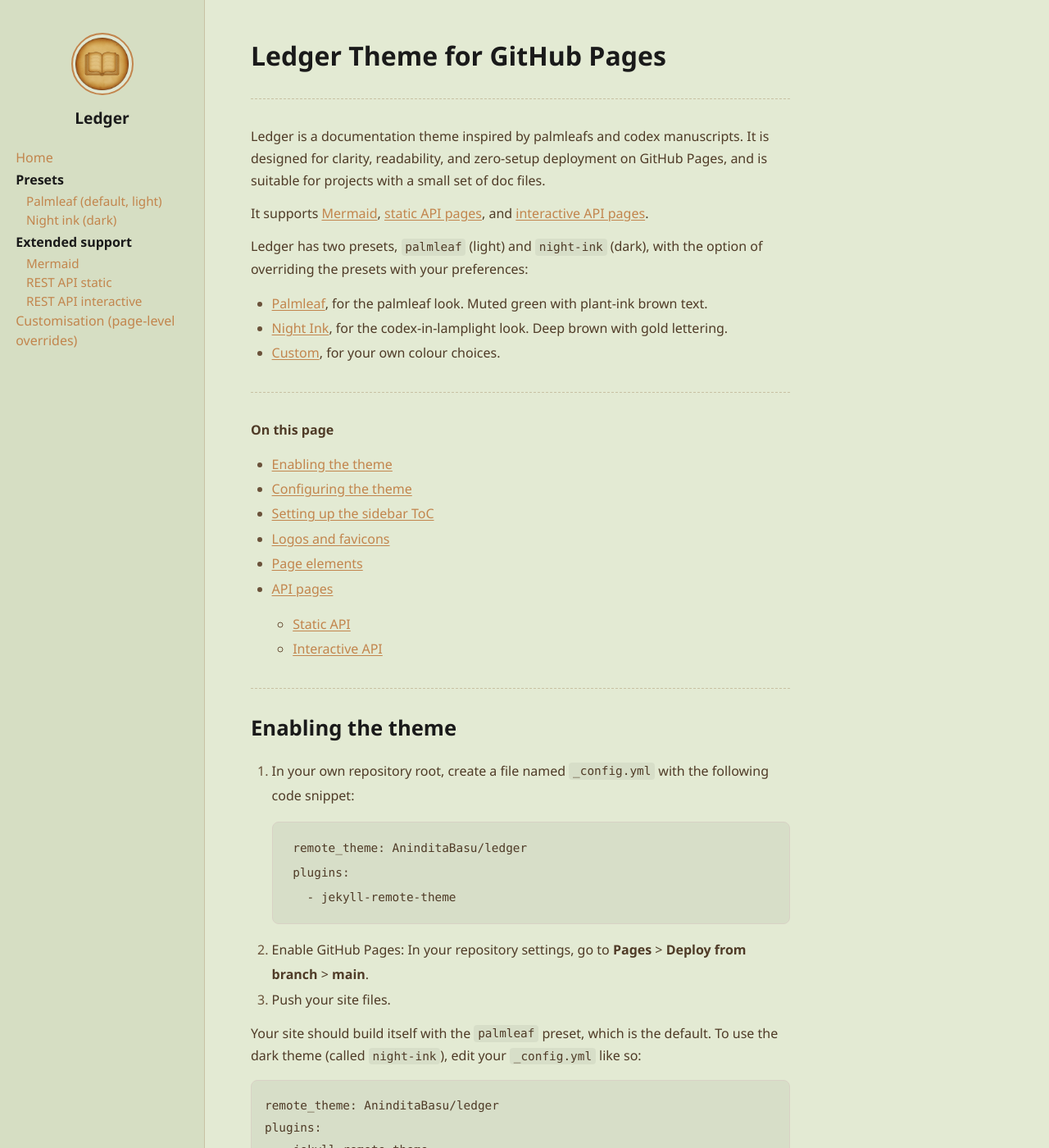
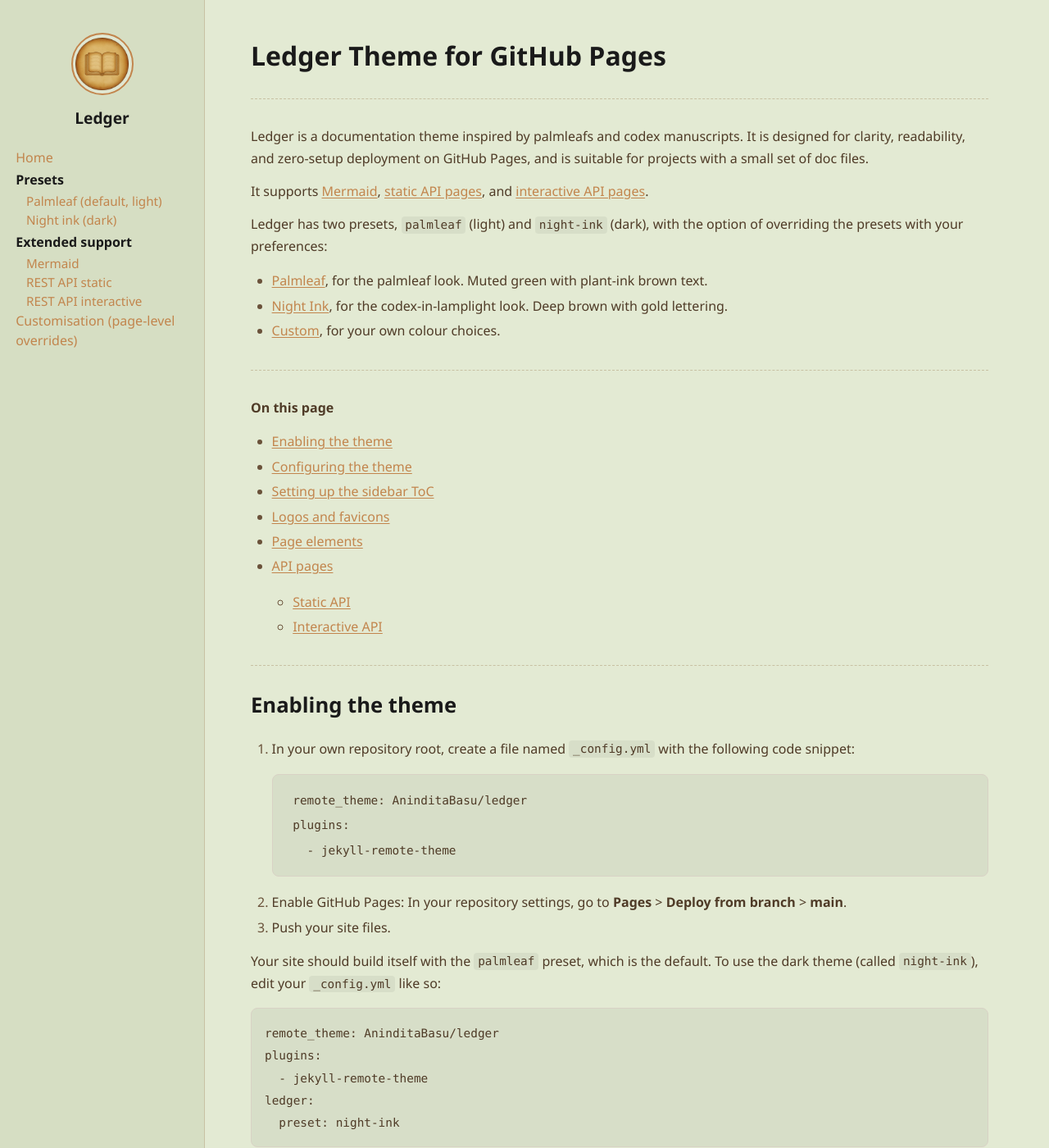
Before and after one commit to AninditaBasu/ledger, a Jekyll site: the page built from index.md, in a window 1280 px wide and 1400 px high. Shown: the whole window at 82% size. Built offline with Jekyll 4.4.1, drawn with Linux system fonts in a browser that asks for light colours.

Commit message:
Update style.css

```diff
--- a/assets/style.css
+++ b/assets/style.css
@@ -62,7 +62,6 @@ body {
 /* Main content area is offset to avoid the sidebar */
 .content {
   margin-left: 250px;
-  margin-right: 260px;
   padding: 3rem 3.5rem 4rem;
   max-width: 900px;
 }
```
